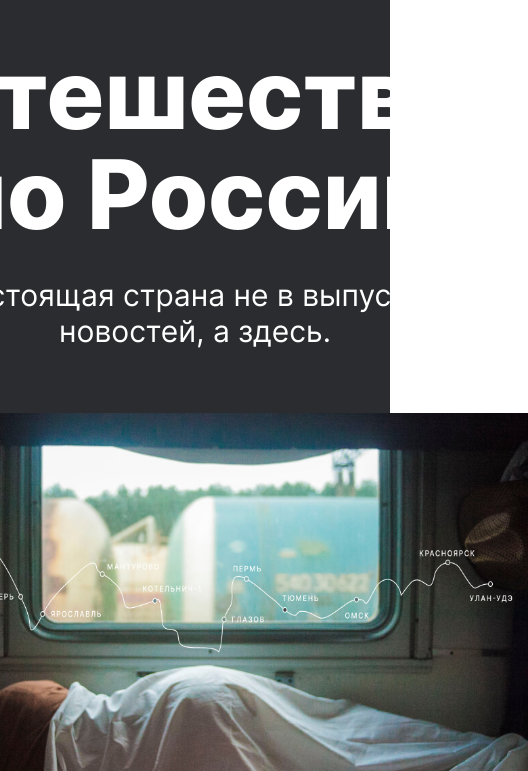
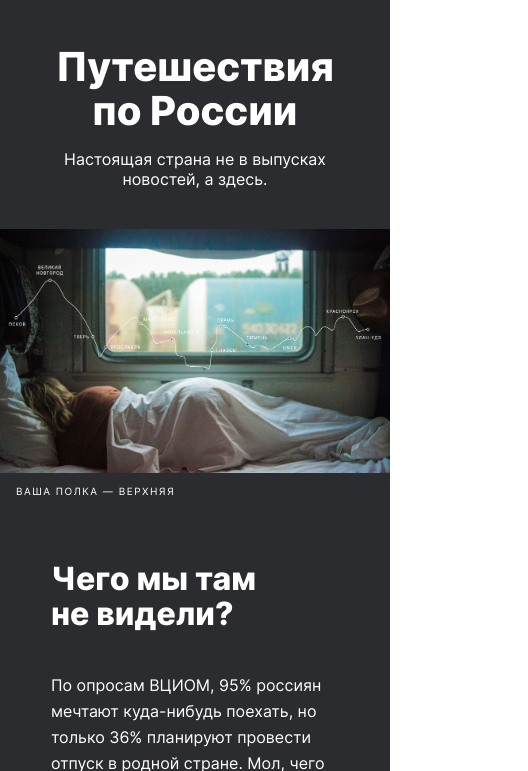
Before and after one commit to Natalica22/russian-travel, a plain HTML site: page index.html in a window 390 px wide. Shown: the part 73-844 px from the top of the page, 528 px wide, since content can reach past the window. Drawn offline with Linux system fonts and the light colour scheme.

Commit message:
lead, intro для всех разрешений

```diff
--- a/blocks/content/content.css
+++ b/blocks/content/content.css
@@ -15,5 +15,12 @@
 @media screen and (max-width: 1023px) {
   .content {
     max-width: 100%;
+    row-gap: 88px;
   }
 }
+
+@media screen and (max-width: 767px) {
+  .content {
+    row-gap: 64px;
+  }
+}
--- a/blocks/intro/__title/intro__title.css
+++ b/blocks/intro/__title/intro__title.css
@@ -6,3 +6,10 @@
   line-height: 1.07;
   color: #fff;
 }
+
+@media screen and (max-width: 767px) {
+  .intro__title {
+    font-size: 32px;
+    line-height: 1.09;
+  }
+}
--- a/blocks/intro/intro.css
+++ b/blocks/intro/intro.css
@@ -9,3 +9,10 @@
     align-self: auto;
   }
 }
+
+@media screen and (max-width: 767px) {
+  .intro {
+    max-width: 288px;
+    align-self: auto;
+  }
+}
--- a/blocks/lead/__caption/lead__caption.css
+++ b/blocks/lead/__caption/lead__caption.css
@@ -14,3 +14,9 @@
     padding-left: 24px;
   }
 }
+
+@media screen and (max-width: 767px) {
+  .lead__caption {
+    padding-left: 16px;
+  }
+}
--- a/blocks/lead/__subtitle/lead__subtitle.css
+++ b/blocks/lead/__subtitle/lead__subtitle.css
@@ -8,3 +8,12 @@
   line-height: 1.2;
   color: #fff;
 }
+
+@media screen and (max-width: 767px) {
+  .lead__subtitle {
+    padding-bottom: 40px;
+    max-width: 288px;
+    font-size: 16px;
+    line-height: 1.25;
+  }
+}
--- a/blocks/lead/__title/lead__title.css
+++ b/blocks/lead/__title/lead__title.css
@@ -8,3 +8,12 @@
   line-height: 1.04;
   color: #fff;
 }
+
+@media screen and (max-width: 767px) {
+  .lead__title {
+    padding-bottom: 16px;
+    max-width: 288px;
+    font-size: 40px;
+    line-height: 1.1;
+  }
+}
--- a/index.html
+++ b/index.html
@@ -25,7 +25,7 @@
         </div>
       </section>
       <section class="intro">
-        <h2 class="intro__title">Чего мы там не видели?</h2>
+        <h2 class="intro__title">Чего мы там не&nbsp;видели?</h2>
         <p class="intro__text">
           По опросам ВЦИОМ, 95% россиян мечтают куда-нибудь поехать, но только 36% планируют провести отпуск в родной стране.
           Мол, чего мы тут, дома, не видели? На самом деле, Россия — это целая вселенная с ласковым морем юга,
```
